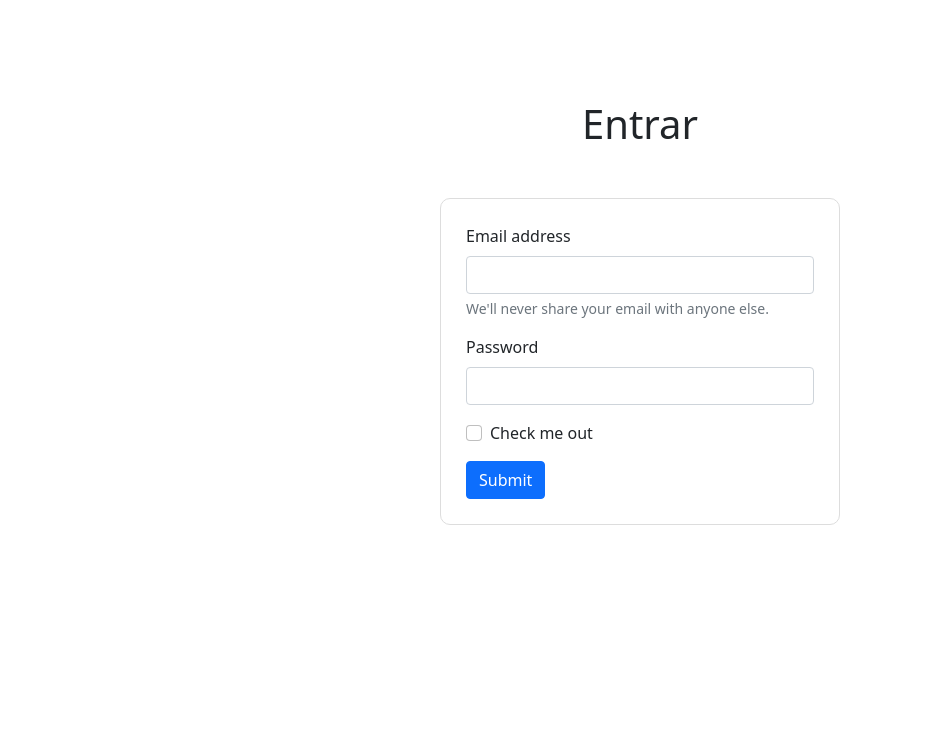
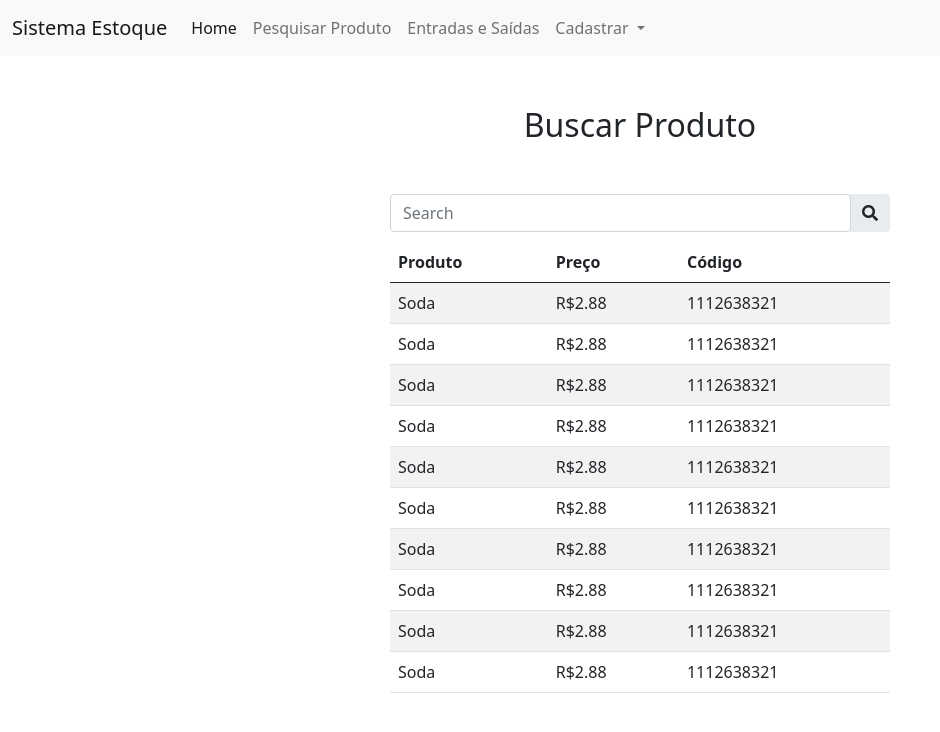
Before and after one commit to EliasVasques/sistema-de-estoque, a PHP site: page /index.php?rota=pesquisar-produto in a window 1280 px wide. Shown: the top 732 px of the page, without its empty margins (0-940 px from the left). Run offline with PHP 8.4, Linux system fonts and the light colour scheme.

Commit message:
adições: navar, link entre navbar e pesquisar produto, pesquisa em pesquisar produto

```diff
--- a/index.php
+++ b/index.php
@@ -9,13 +9,32 @@
     <link href="https://cdn.jsdelivr.net/npm/bootstrap@5.0.2/dist/css/bootstrap.min.css" rel="stylesheet" integrity="sha384-EVSTQN3/azprG1Anm3QDgpJLIm9Nao0Yz1ztcQTwFspd3yD65VohhpuuCOmLASjC" crossorigin="anonymous">
 
     <!-- meu css -->
-    <link rel="stylesheet" href="style.css/login-tela.css">
+
+    <!-- font awesome -->
+    <link rel="stylesheet" href="https://cdnjs.cloudflare.com/ajax/libs/
+font-awesome/5.15.2/css/all.min.css"/>
+
 
     <title>Hello, world!</title>
   </head>
   <body>
 
-    <?php include 'templates-html/login-tela.php' ?>
+    <?php
+      //include 'templates-html/login-tela.php'
+      include 'templates-html/navbar.php';
+
+      if (isset($_GET['rota'])) {
+        switch($_GET['rota']) {
+          case 'pesquisar-produto':
+            include 'templates-html/pesquisar-produto.php';
+            break;
+
+        }
+      }
+
+
+
+    ?>
 
     <!-- Optional JavaScript; choose one of the two! -->
 
--- a/style.css/pesquisar-produto.css
+++ b/style.css/pesquisar-produto.css
@@ -1,9 +1,15 @@
-.table, form {
+.titulo {
+    text-align: center;
+    margin: 50px;
+}
+
+#buscar-produto {
+    width: 500px;
+    margin: auto;
+    margin-bottom: 10px;
+}
+
+.table {
     width: 500px;
     margin: auto;
 }
-
-/*
-form .form-control, form .btn {
-    display: inline-block;
-}*/
--- a/templates-html/login-tela.php
+++ b/templates-html/login-tela.php
@@ -1,3 +1,6 @@
+<!-- local: index.php -->
+<link rel="stylesheet" href="style.css/login-tela.css">
+
 <h1>Entrar</h1>
 <form>
   <div class="mb-3">
--- /dev/null
+++ b/templates-html/navbar.php
@@ -0,0 +1,31 @@
+<nav class="navbar navbar-expand-lg navbar-light bg-light">
+  <div class="container-fluid">
+    <a class="navbar-brand" href="#">Sistema Estoque</a>
+    <button class="navbar-toggler" type="button" data-bs-toggle="collapse" data-bs-target="#navbarNavDropdown" aria-controls="navbarNavDropdown" aria-expanded="false" aria-label="Toggle navigation">
+      <span class="navbar-toggler-icon"></span>
+    </button>
+    <div class="collapse navbar-collapse" id="navbarNavDropdown">
+      <ul class="navbar-nav">
+        <li class="nav-item">
+          <a class="nav-link active" aria-current="page" href="#">Home</a>
+        </li>
+        <li class="nav-item">
+          <a class="nav-link" href="index.php?rota=pesquisar-produto">Pesquisar Produto</a>
+        </li>
+        <li class="nav-item">
+          <a class="nav-link" href="#">Entradas e Saídas</a>
+        </li>
+        <li class="nav-item dropdown">
+          <a class="nav-link dropdown-toggle" href="#" id="navbarDropdownMenuLink" role="button" data-bs-toggle="dropdown" aria-expanded="false">
+            Cadastrar
+          </a>
+          <ul class="dropdown-menu" aria-labelledby="navbarDropdownMenuLink">
+            <li><a class="dropdown-item" href="#">Cliente</a></li>
+            <li><a class="dropdown-item" href="#">Produto</a></li>
+            <li><a class="dropdown-item" href="#">Fornecedor</a></li>
+          </ul>
+        </li>
+      </ul>
+    </div>
+  </div>
+</nav>
--- a/templates-html/pesquisar-produto.php
+++ b/templates-html/pesquisar-produto.php
@@ -1,3 +1,16 @@
+<!-- local: index.php -->
+<link rel="stylesheet" href="style.css/pesquisar-produto.css">
+
+<h2 class="titulo">Buscar Produto</h2>
+
+<div class="input-group rounded" id="buscar-produto">
+  <input type="search" class="form-control rounded"
+  id="campo-pesquisa" placeholder="Search" aria-label="Search" aria-describedby="search-addon" />
+  <span class="input-group-text border-0" id="search-addon">
+    <i class="fas fa-search"></i>
+  </span>
+</div>
+
 
 
 <table class="table table-striped">
@@ -24,15 +37,40 @@
       <td>R$2.88</td>
       <td>1112638321</td>
     </tr>
+    <tr>
+      <td>Soda</td>
+      <td>R$2.88</td>
+      <td>1112638321</td>
+    </tr>
+    <tr>
+      <td>Soda</td>
+      <td>R$2.88</td>
+      <td>1112638321</td>
+    </tr>
+    <tr>
+      <td>Soda</td>
+      <td>R$2.88</td>
+      <td>1112638321</td>
+    </tr>
+    <tr>
+      <td>Soda</td>
+      <td>R$2.88</td>
+      <td>1112638321</td>
+    </tr>
+    <tr>
+      <td>Soda</td>
+      <td>R$2.88</td>
+      <td>1112638321</td>
+    </tr>
+    <tr>
+      <td>Soda</td>
+      <td>R$2.88</td>
+      <td>1112638321</td>
+    </tr>
+    <tr>
+      <td>Soda</td>
+      <td>R$2.88</td>
+      <td>1112638321</td>
+    </tr>
   </tbody>
 </table>
-
-<nav aria-label="Page navigation example" class="paginacao">
-  <ul class="pagination">
-    <li class="page-item"><a class="page-link" href="#">Previous</a></li>
-    <li class="page-item"><a class="page-link" href="#">1</a></li>
-    <li class="page-item"><a class="page-link" href="#">2</a></li>
-    <li class="page-item"><a class="page-link" href="#">3</a></li>
-    <li class="page-item"><a class="page-link" href="#">Next</a></li>
-  </ul>
-</nav>
```
